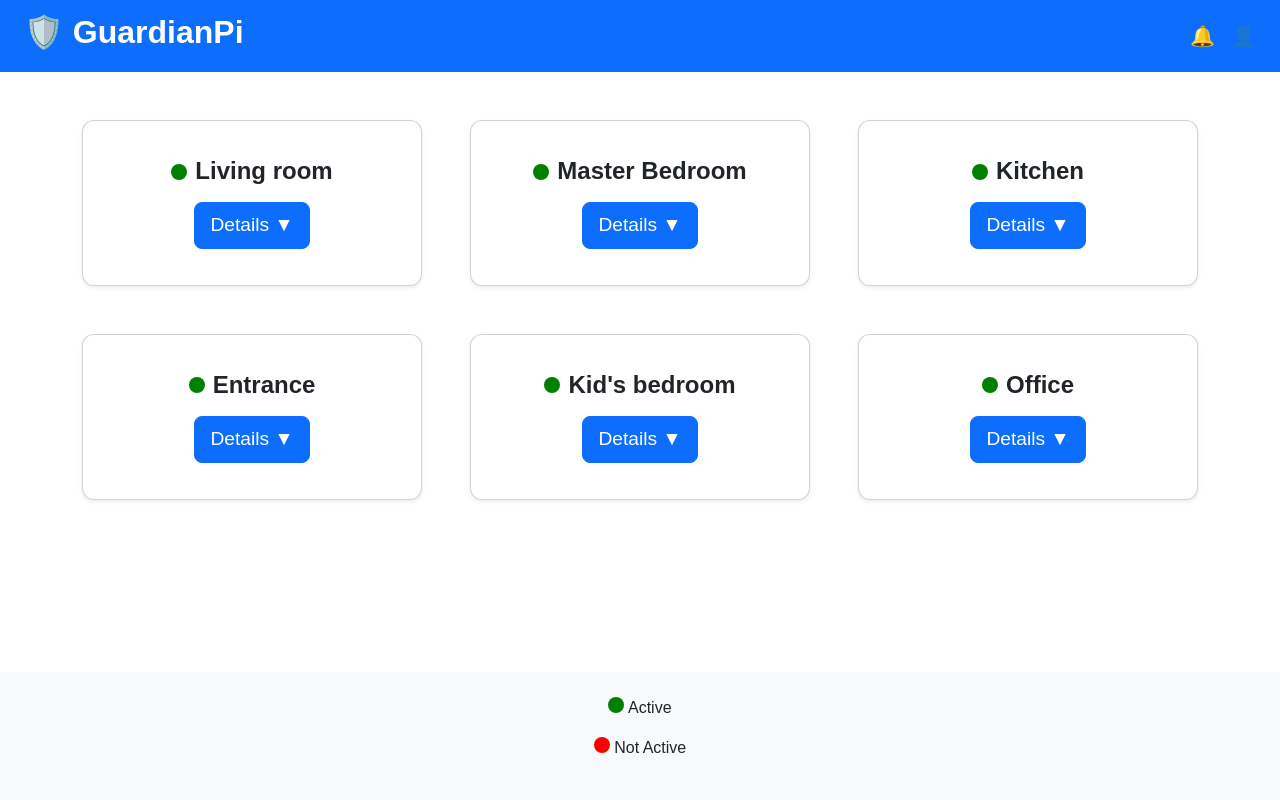
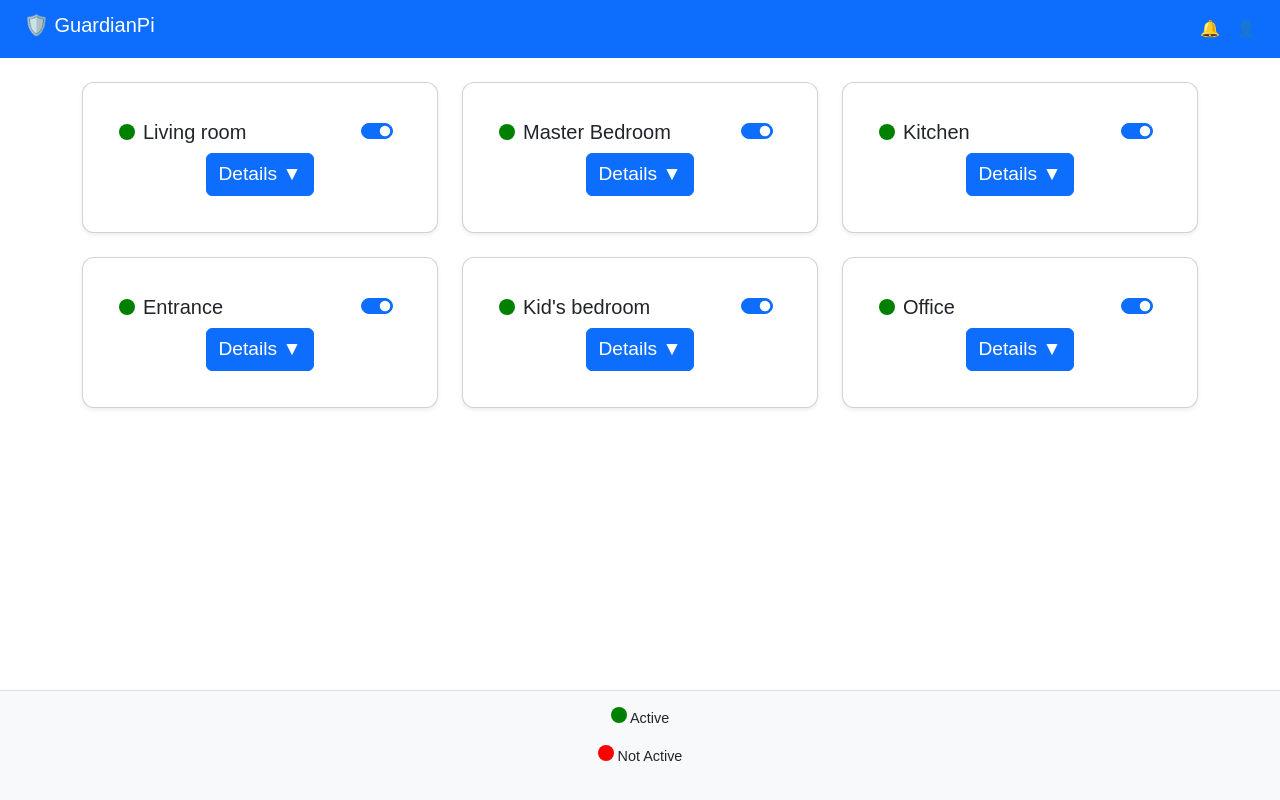
Before and after one commit to alexrg17/IoT_Individual_CA, a Flask app: page / in a window 1280 px wide. Run offline with Flask 3, Linux system fonts and the light colour scheme.

Commit message:
Add toggle buttons and dynamic status indicator for room sensors
- Added toggle buttons for individual room settings.
- Added a main toggle button for each room to activate/deactivate sensors.
- Implemented dynamic green/red status dots based on sensor activity.
- Improved UI styling for room cards, dropdowns, and footer alignment.
- Enhanced JavaScript for toggle functionality and dropdown behavior.

```diff
--- a/static/css/style.css
+++ b/static/css/style.css
@@ -1,6 +1,10 @@
 /* Custom Styles */
 body {
   font-family: Arial, sans-serif;
+  margin: 0;
+  display: flex;
+  flex-direction: column;
+  min-height: 100vh;
 }
 
 .navbar {
@@ -44,6 +48,7 @@ body {
 .details-dropdown {
   border-top: 1px solid #ccc;
   padding-top: 10px;
+  text-align: left; /* Align content to the left */
 }
 
 .details-dropdown ul {
@@ -54,11 +59,17 @@ body {
 .details-dropdown li {
   font-size: 1.1rem;
   padding: 5px 0;
+  display: flex;
+  justify-content: space-between;
+  align-items: center;
 }
 
+/* Footer Styling */
 footer {
-  position: fixed;
-  width: 100%;
-  bottom: 0;
+  margin-top: auto;
   background-color: #f8f9fa;
+  padding: 10px;
+  text-align: center;
+  font-size: 0.9rem;
+  border-top: 1px solid #ddd;
 }
--- a/static/js/main.js
+++ b/static/js/main.js
@@ -2,6 +2,26 @@
 document.querySelectorAll(".details-btn").forEach((button) => {
   button.addEventListener("click", () => {
     const dropdown = button.nextElementSibling;
-    dropdown.classList.toggle("d-none"); // Bootstrap class to hide/show
+    dropdown.classList.toggle("d-none"); // Toggle visibility
   });
 });
+
+// Handle main room toggle to activate/deactivate sensors
+document.querySelectorAll(".room-toggle").forEach((toggle) => {
+  toggle.addEventListener("change", () => {
+    const card = toggle.closest(".room-card");
+    const statusDot = card.querySelector(".status-dot");
+
+    if (toggle.checked) {
+      // Sensor activated
+      card.dataset.active = "true";
+      statusDot.classList.remove("bg-danger");
+      statusDot.classList.add("bg-success");
+    } else {
+      // Sensor deactivated
+      card.dataset.active = "false";
+      statusDot.classList.remove("bg-success");
+      statusDot.classList.add("bg-danger");
+    }
+  });
+});
--- a/templates/index.html
+++ b/templates/index.html
@@ -19,38 +19,76 @@
     <nav
       class="navbar navbar-expand-lg navbar-light bg-primary text-white px-4"
     >
-      <h1 class="navbar-brand text-white fs-2 fw-bold">🛡️ GuardianPi</h1>
+      <h1 class="navbar-brand text-white">🛡️ GuardianPi</h1>
       <div class="ml-auto d-flex align-items-center">
-        <span class="me-3 fs-5">🔔</span>
-        <span class="fs-5">👤</span>
+        <span class="me-3">🔔</span>
+        <span>👤</span>
       </div>
     </nav>
 
     <!-- Main Grid -->
-    <div class="container mt-5">
-      <div class="row row-cols-1 row-cols-md-3 g-5">
+    <div class="container mt-4">
+      <div class="row row-cols-1 row-cols-md-3 g-4">
         <!-- Room Cards -->
         {% for room in ["Living room", "Master Bedroom", "Kitchen", "Entrance",
         "Kid's bedroom", "Office"] %}
         <div class="col">
-          <div class="card shadow-sm room-card">
+          <div
+            class="card shadow-sm room-card"
+            data-room="{{ room }}"
+            data-active="true"
+          >
             <div class="card-body text-center">
               <div
-                class="d-flex align-items-center justify-content-center mb-3"
+                class="d-flex align-items-center justify-content-between mb-2"
               >
-                <span class="status-dot bg-success me-2"></span>
-                <h4 class="card-title mb-0 fw-bold">{{ room }}</h4>
+                <div class="d-flex align-items-center">
+                  <span class="status-dot bg-success me-2"></span>
+                  <h5 class="card-title mb-0">{{ room }}</h5>
+                </div>
+                <!-- Main Room Toggle -->
+                <div class="form-check form-switch">
+                  <input
+                    class="form-check-input room-toggle"
+                    type="checkbox"
+                    checked
+                    id="toggle-{{ room|replace(' ', '-') }}"
+                  />
+                </div>
               </div>
-              <button class="btn btn-primary btn-lg details-btn">
-                Details ▼
-              </button>
+              <button class="btn btn-primary details-btn">Details ▼</button>
               <div class="details-dropdown mt-3 d-none">
                 <ul class="list-unstyled">
-                  <li class="fs-5">🔹 Magnetic Sensor</li>
-                  <li class="fs-5">🔹 Motion Sensor</li>
-                  <li class="fs-5">🔹 Buzzer</li>
-                  <li class="fs-5">🔹 LED</li>
-                  <li class="fs-5">🔹 Notifications</li>
+                  <li>
+                    Magnetic Sensor
+                    <div class="form-check form-switch ms-2 d-inline-block">
+                      <input class="form-check-input" type="checkbox" />
+                    </div>
+                  </li>
+                  <li>
+                    Motion Sensor
+                    <div class="form-check form-switch ms-2 d-inline-block">
+                      <input class="form-check-input" type="checkbox" />
+                    </div>
+                  </li>
+                  <li>
+                    Buzzer
+                    <div class="form-check form-switch ms-2 d-inline-block">
+                      <input class="form-check-input" type="checkbox" />
+                    </div>
+                  </li>
+                  <li>
+                    LED
+                    <div class="form-check form-switch ms-2 d-inline-block">
+                      <input class="form-check-input" type="checkbox" />
+                    </div>
+                  </li>
+                  <li>
+                    Notifications
+                    <div class="form-check form-switch ms-2 d-inline-block">
+                      <input class="form-check-input" type="checkbox" />
+                    </div>
+                  </li>
                 </ul>
               </div>
             </div>
@@ -61,7 +99,7 @@
     </div>
 
     <!-- Footer -->
-    <footer class="bg-light text-center py-4 mt-5">
+    <footer class="bg-light text-center py-3">
       <p><span class="status-dot bg-success"></span> Active</p>
       <p><span class="status-dot bg-danger"></span> Not Active</p>
     </footer>
```
